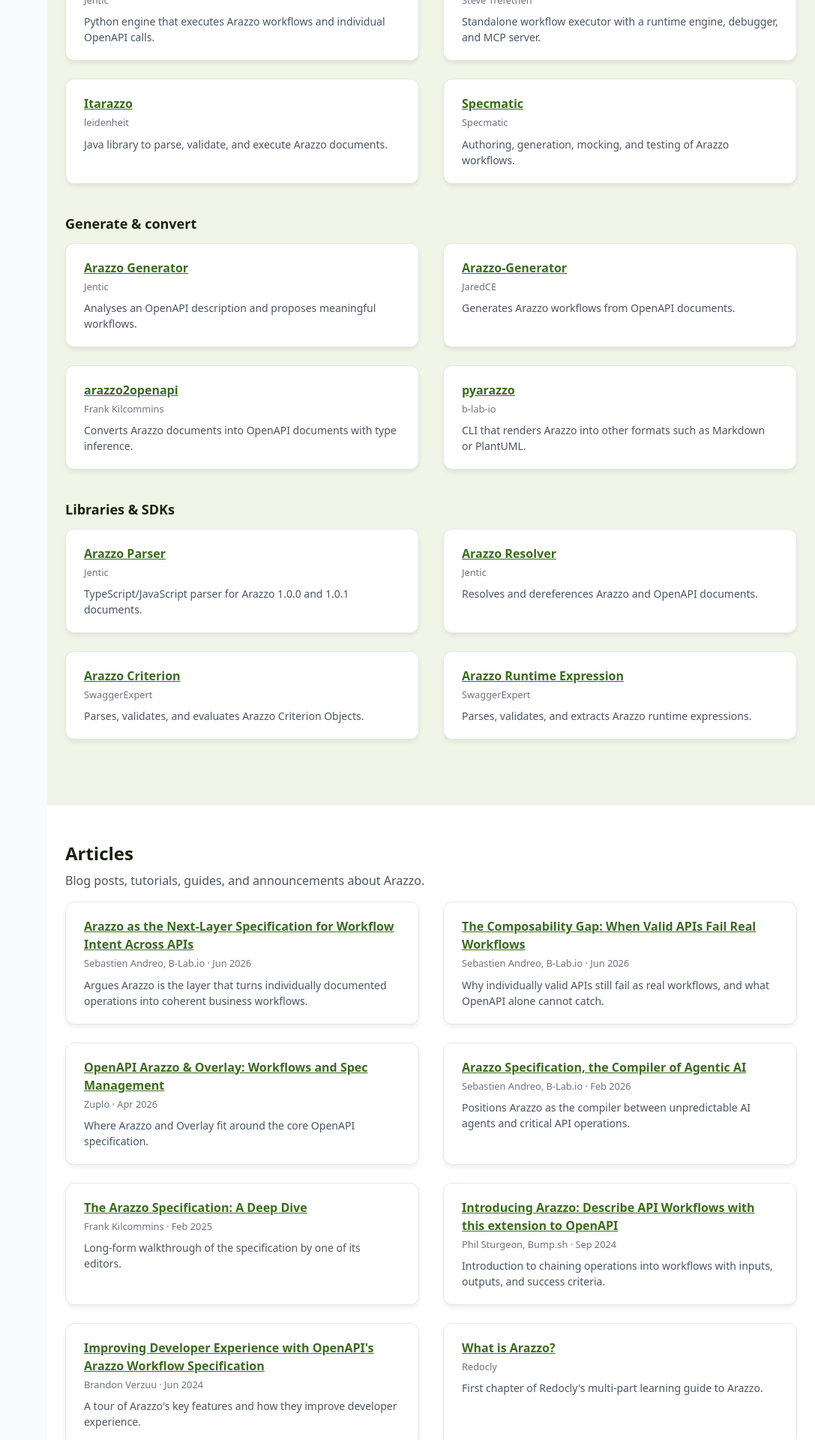
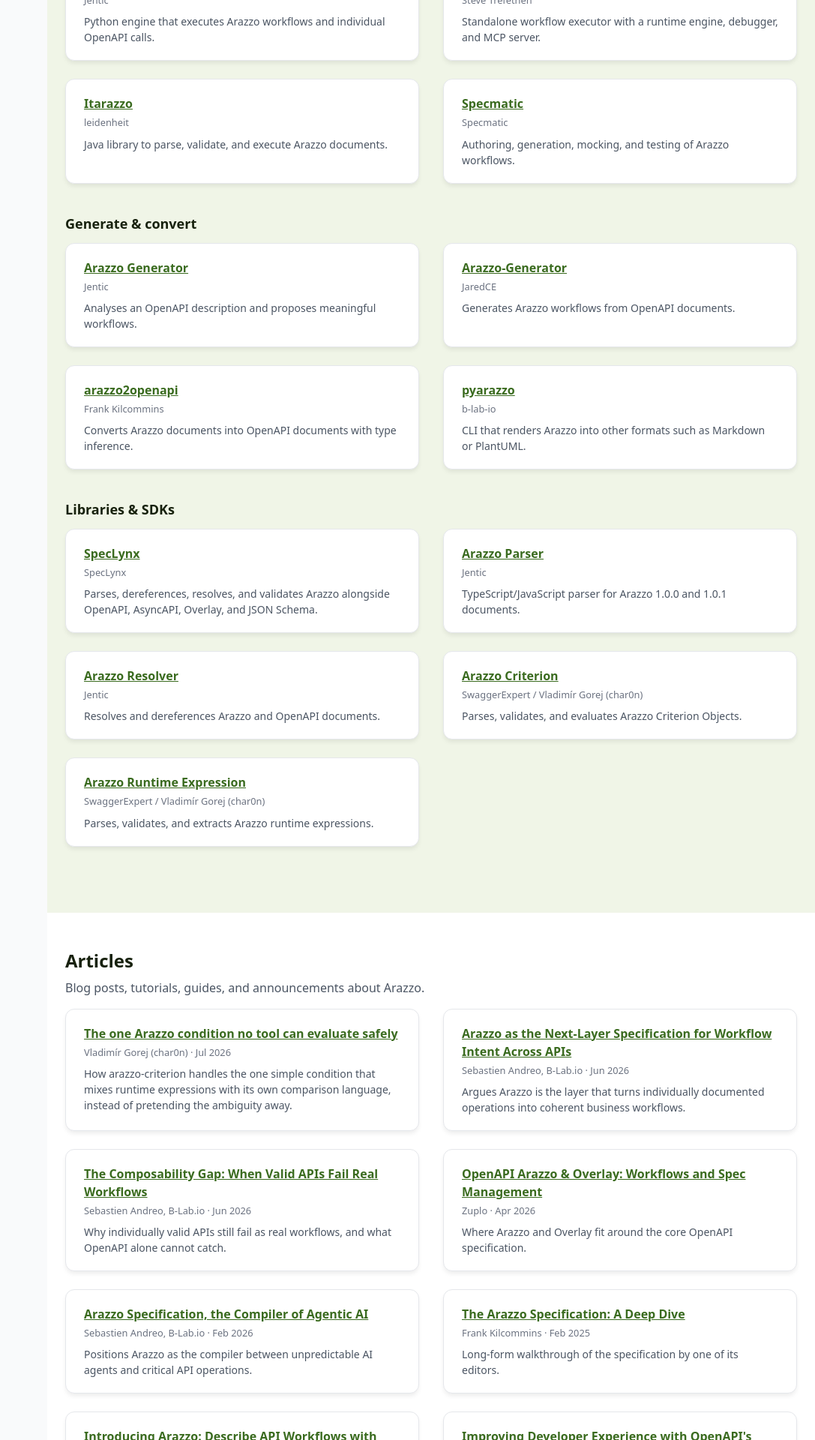
Before and after one commit to usearazzo/website, a Jekyll site: the page built from pages/ecosystem.html, in a window 1280 px wide. Shown: the part 3080-5000 px from the top of the page at 75% size, without its empty margins (193-1280 px from the left). Built offline with Jekyll 4.4.1, drawn with Linux system fonts in a browser that asks for light colours; nearby versions of some CDN libraries.

Commit message:
feat(ecosystem): add more aricles / libraries

```diff
--- a/pages/ecosystem.html
+++ b/pages/ecosystem.html
@@ -270,6 +270,11 @@
         <h3>Libraries &amp; SDKs</h3>
         <ul class="ecosystem-list">
           <li>
+            <a href="https://speclynx.com/" target="_blank" rel="noopener noreferrer">SpecLynx</a>
+            <small>SpecLynx</small>
+            <span class="note">Parses, dereferences, resolves, and validates Arazzo alongside OpenAPI, AsyncAPI, Overlay, and JSON Schema.</span>
+          </li>
+          <li>
             <a href="https://github.com/jentic/jentic-arazzo-tools/tree/main/packages/jentic-arazzo-parser" target="_blank" rel="noopener noreferrer">Arazzo Parser</a>
             <small>Jentic</small>
             <span class="note">TypeScript/JavaScript parser for Arazzo 1.0.0 and 1.0.1 documents.</span>
@@ -281,12 +286,12 @@
           </li>
           <li>
             <a href="https://github.com/swaggerexpert/arazzo-criterion" target="_blank" rel="noopener noreferrer">Arazzo Criterion</a>
-            <small>SwaggerExpert</small>
+            <small>SwaggerExpert / Vladimír Gorej (char0n)</small>
             <span class="note">Parses, validates, and evaluates Arazzo Criterion Objects.</span>
           </li>
           <li>
             <a href="https://github.com/swaggerexpert/arazzo-runtime-expression" target="_blank" rel="noopener noreferrer">Arazzo Runtime Expression</a>
-            <small>SwaggerExpert</small>
+            <small>SwaggerExpert / Vladimír Gorej (char0n)</small>
             <span class="note">Parses, validates, and extracts Arazzo runtime expressions.</span>
           </li>
         </ul>
@@ -299,6 +304,11 @@
       <h2 class="text-2xl font-bold text-primary-dark mb-2">Articles</h2>
       <p class="text-gray-600 mb-4">Blog posts, tutorials, guides, and announcements about Arazzo.</p>
       <ul class="ecosystem-list">
+        <li>
+          <a href="https://vladimirgorej.com/blog/the-one-arazzo-condition-no-tool-can-evaluate-safely/" target="_blank" rel="noopener noreferrer">The one Arazzo condition no tool can evaluate safely</a>
+          <small>Vladimír Gorej (char0n) &middot; Jul 2026</small>
+          <span class="note">How arazzo-criterion handles the one simple condition that mixes runtime expressions with its own comparison language, instead of pretending the ambiguity away.</span>
+        </li>
         <li>
           <a href="https://b-lab.io/posts/2026-06-23-arazzo-next-layer/" target="_blank" rel="noopener noreferrer">Arazzo as the Next-Layer Specification for Workflow Intent Across APIs</a>
           <small>Sebastien Andreo, B-Lab.io &middot; Jun 2026</small>
```
